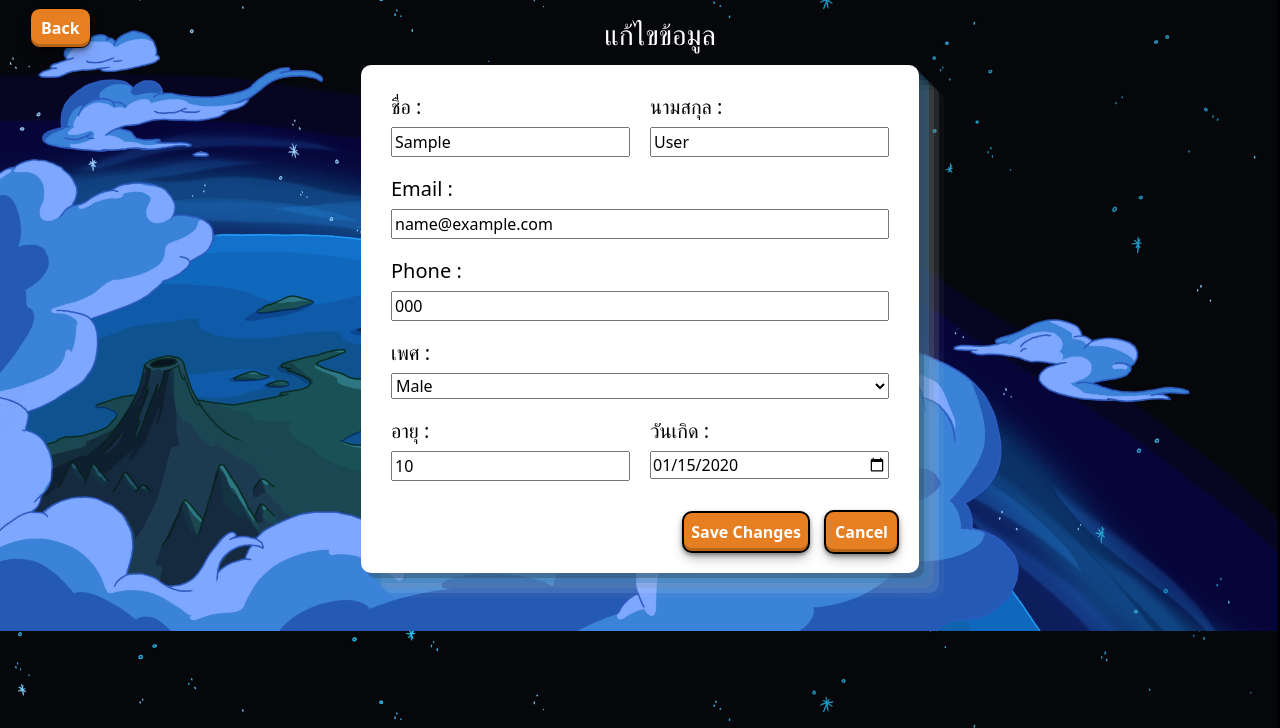
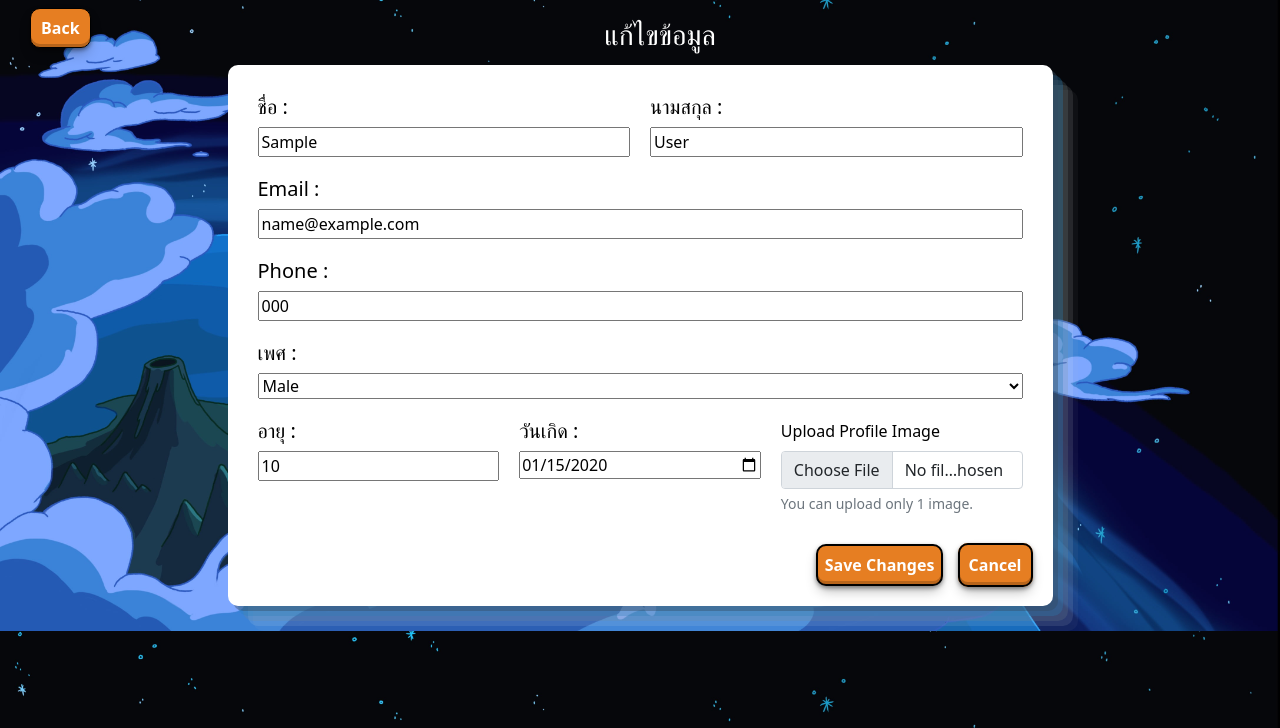
Before and after one commit to Teset13118/ServerSideWeb-Project, a Django app: page /profile_edit/ in a window 1280 px wide. Shown: the part 72-800 px from the top of the page. Run offline with Django 5.2, Linux system fonts and the light colour scheme; a user stored in the database is signed in; tables that the repository leaves empty hold one stand-in row (values such as "Sample post"); some libraries are stand-ins or nearby versions.

Commit message:
update pic

```diff
--- a/project_event_management/event_web/forms.py
+++ b/project_event_management/event_web/forms.py
@@ -39,6 +39,7 @@ class ProfileEditForm(ModelForm):
         widgets = {
             'birthday': forms.DateInput(attrs={'type': 'date'}),
         }
+
     def clean_birthday(self):
         birthday = self.cleaned_data.get('birthday')
 
@@ -59,7 +60,6 @@ class ProfileEditForm(ModelForm):
                 raise forms.ValidationError("The age and birthday are inconsistent.")
 
         return cleaned_data
-
 
 class UserEditForm(ModelForm):
     class Meta:
--- a/project_event_management/event_web/static/style.css
+++ b/project_event_management/event_web/static/style.css
@@ -169,8 +169,11 @@ body {
 }
 
 .profile_pic {
-    width: fit-content;
-    height: auto;
+    width: 200px;
+    height: 200px;
+    border-radius: 50%;
+    overflow: hidden;
+    object-fit: cover;
 }
 
 .ex3 {
--- a/project_event_management/event_web/templates/participants/p_profile_edit.html
+++ b/project_event_management/event_web/templates/participants/p_profile_edit.html
@@ -13,7 +13,7 @@ Profile_edit
 </div>
 <div class="main_profile">
     <div class="profile_edit">
-        <form method="POST">
+        <form method="POST" enctype="multipart/form-data">
             {% csrf_token %}
             <div style="display: flex;">
                 <div class="box_edit_user">
@@ -46,6 +46,11 @@ Profile_edit
                     <h5>วันเกิด :</h5>
                     {{ form1.birthday }}
                 </div>
+                <div class="box_edit_user">
+                    <label for="id_upload_image" class="form-label">Upload Profile Image</label>
+                    <input class="form-control" type="file" id="id_upload_image" name="upload_profile"/>
+                    <div class="form-text">You can upload only 1 image.</div>
+                </div>
             </div>
             {% if form.errors %}
             <div class="login_error_box">
--- a/project_event_management/event_web/views.py
+++ b/project_event_management/event_web/views.py
@@ -179,12 +179,17 @@
     def post(self, request):
         profile = get_object_or_404(UserDetail, user_id=request.user.id)
         user = User.objects.get(id=request.user.id)
-        form1 = ProfileEditForm(request.POST, instance=profile)
-        form2 = UserEditForm(request.POST, instance=user)
+        form1 = ProfileEditForm(request.POST, request.FILES, instance=profile)
+        form2 = UserEditForm(request.POST, request.FILES, instance=user)
 
         if form1.is_valid() and form2.is_valid():
+            if 'upload_profile' in request.FILES:
+                if profile.image_path:
+                    default_storage.delete(profile.image_path.path)
+                profile.image_path = request.FILES['upload_profile']
             form1.save()
             form2.save()
+            profile.save()  # บันทึกข้อมูลโปรไฟล์ที่รวมถึงภาพ
             return redirect('url_profile')
 
         return render(request, 'participants/p_profile_edit.html', {
```
Also changed, not shown: project_event_management/event_web/templates/participants/p_profile.html (+6 -1 lines), project_event_management/event_web/static/pic/anonymous-user.webp (added).
